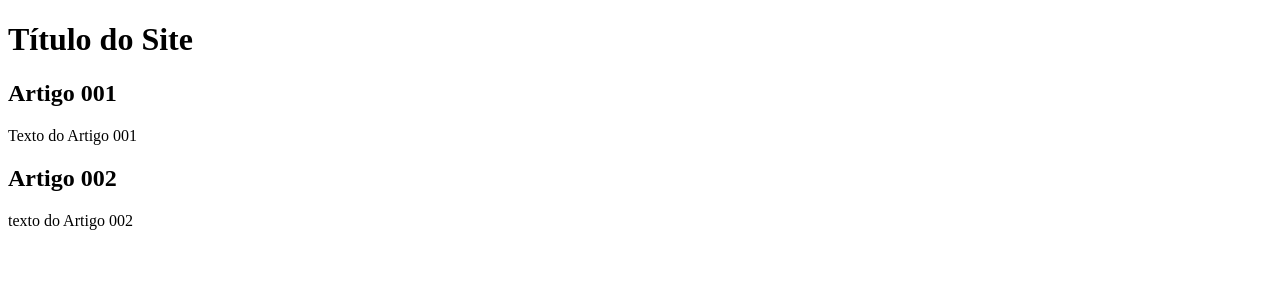
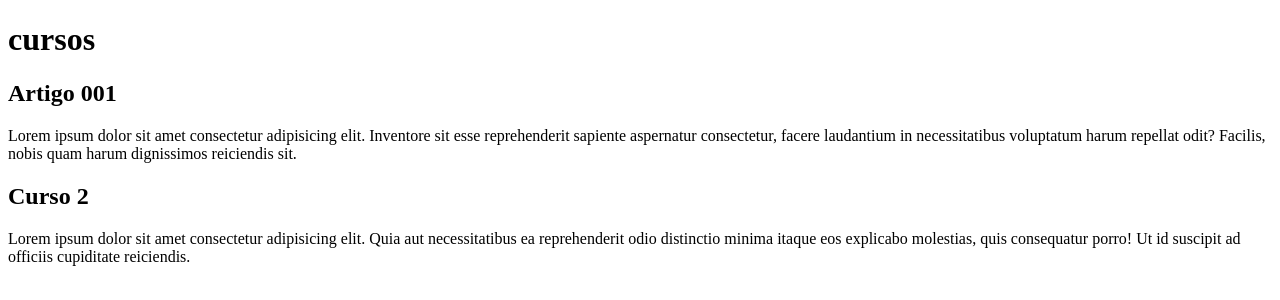
Before and after one commit to jrildosilva/Projeto-site, a plain HTML site: page index.html in a window 1280 px wide. Drawn offline with Linux system fonts and the light colour scheme.

Commit message:
Atualizei

```diff
--- a/index.html
+++ b/index.html
@@ -9,15 +9,20 @@
 <body>
     <main>
         <header>
-            <h1>Título do Site</h1>
+            <h1>cursos</h1>
         </header>
         <article>
             <h2>Artigo 001</h2>
-            <p>Texto do Artigo 001</p>
+            <p>Lorem ipsum dolor sit amet consectetur adipisicing elit.
+                Inventore sit esse reprehenderit sapiente aspernatur consectetur,
+                facere laudantium in necessitatibus voluptatum harum repellat odit? Facilis,
+                nobis quam harum dignissimos reiciendis sit.</p>
         </article>
         <article>
-            <h2>Artigo 002</h2>
-            <p>texto do Artigo 002</p>
+            <h2>Curso 2</h2>
+            <p>Lorem ipsum dolor sit amet consectetur adipisicing elit.
+                 Quia aut necessitatibus ea reprehenderit odio distinctio minima itaque eos explicabo
+                 molestias, quis consequatur porro! Ut id suscipit ad officiis cupiditate reiciendis.</p>
         </article>
 
     </main>
```
